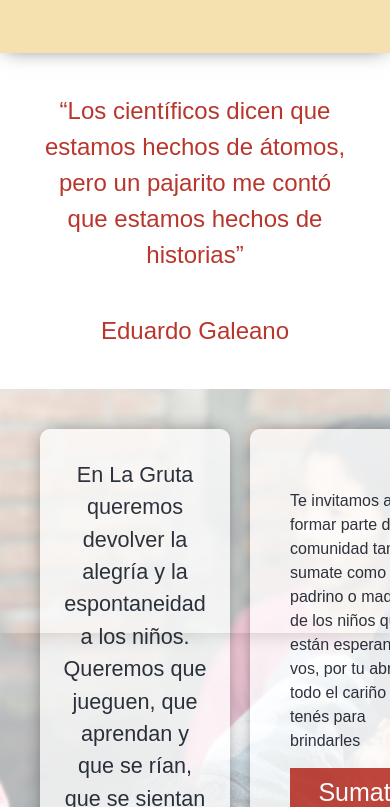
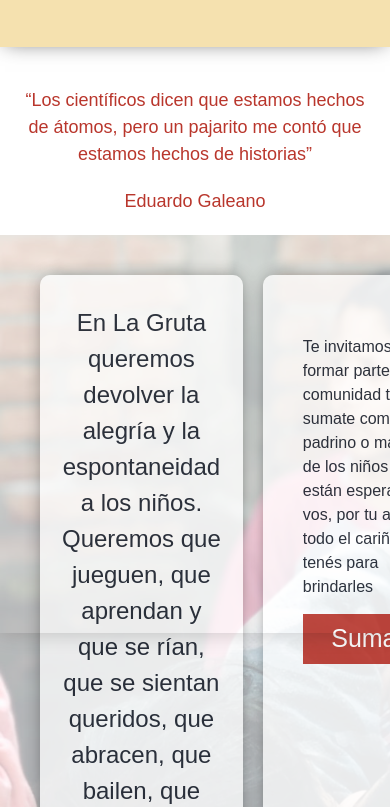
Before and after one commit to sofiaparraweb/lagrutaclient, a React (Vite) app: page / in a window 390 px wide. Shown: the part 937-1744 px from the top of the page. Built offline with nearby package versions, Linux system fonts and the light colour scheme; no server answers; a web font is replaced by a local one.

Commit message:
para ver online

```diff
--- a/src/views/Home/DonaHome/Dona.module.css
+++ b/src/views/Home/DonaHome/Dona.module.css
@@ -49,12 +49,12 @@ p#SegundoAmarillo {
 }
 
 @media (max-width: 479px) {
-  p[id="PrimerAmarillo"],
-  p[id="SegundoAmarillo"] {
+  p#PrimerAmarillo,
+  p#SegundoAmarillo {
     font-size: 90%;
   }
 
-  .BotonMasNoticias[id="Dona"] {
+  .BotonParaDonar {
     font-size: 20px;
     height: 80px;
     width: 80px;
--- a/src/views/Home/Home.module.css
+++ b/src/views/Home/Home.module.css
@@ -1,9 +1,8 @@
-.Home{
-    margin-top: 65px;
+.Home {
+  margin-top: 5%; /* Utilizamos porcentaje para ajustar proporcionalmente en diferentes dispositivos */
   margin-bottom: 100px;
 }
 
-/* ----------------------------------LOADING---------------------------------- */
 .loading-container {
   display: flex;
   justify-content: center;
@@ -25,7 +24,6 @@
   }
 }
 
-/* -----------------------------------IMAGEN LA GRUTA----------------------------------- */
 .imageHomeContainer {
   display: flex;
   justify-content: center;
@@ -48,14 +46,11 @@ img[alt="lagruta"] {
   padding: 0 40px;
 }
 
-
-/* -----------------------------------NOTICIAS----------------------------------- */
-
 .NoticiasContenedor {
   position: relative;
   align-items: center;
   border: none;
-    box-shadow: 0px 0px 20px -5px rgba(0,0,0,0.61);
+  box-shadow: 0px 0px 20px -5px rgba(0, 0, 0, 0.61);
 }
 
 .BotonMasNoticias {
@@ -63,7 +58,7 @@ img[alt="lagruta"] {
   font-family: 'Roboto Condensed', sans-serif;
   top: 96%;
   left: 43%;
-    box-shadow: 0px 10px 10px -10px rgba(0,0,0,0.61);
+  box-shadow: 0px 10px 10px -10px rgba(0, 0, 0, 0.61);
   border: solid 2px;
   background-color: white;
   color: #ef6d1f;
@@ -85,26 +80,25 @@ img[alt="lagruta"] {
   color: white;
 }
 
-/* -----------------------------------UBICACION LA GRUTA----------------------------------- */
-.UbicacionContenedor{
+.UbicacionContenedor {
   display: flex;
   flex-direction: column;
   padding-top: 5%;
 }
 
-.UbicacionUbicacion{
+.UbicacionUbicacion {
   font-family: 'Wicked Grit', sans-serif;
   text-align: center;
-    color:#124476;
+  color: #124476;
   font-size: 30px;
   padding: 3% 0;
 }
 
-.MapaUbicacion{
-    border:none;
+.MapaUbicacion {
+  border: none;
 }
 
-.ContenedorTextoUbicacion{
+.ContenedorTextoUbicacion {
   padding: 30px 0;
   background-color: rgb(241, 241, 241);
   font-family: 'Roboto Condensed', sans-serif;
@@ -113,8 +107,7 @@ img[alt="lagruta"] {
   font-size: 25px;
   text-align: center;
   padding-bottom: 10%;
-    color:#B9362C;
-
+  color: #B9362C;
 }
 
 .ContenedorRecuadros {
@@ -136,7 +129,6 @@ img[alt="lagruta"] {
   margin-right: 0;
 }
 
-/* Home.module.css */
 .RecuadrosContainer {
   position: relative;
 }
@@ -155,14 +147,52 @@ img[alt="lagruta"] {
 .GridContainer {
   display: grid;
   grid-template-columns: repeat(2, 1fr);
-    gap: 20px; /* Espacio entre las dos columnas */
-    padding: 40px; /* Ajusta el espaciado alrededor de los recuadros */
+  gap: 20px;
+  padding: 40px;
   opacity: 0.9;
 }
 
 .GridItem {
-    background-color: rgba(255, 255, 255, 0.8); /* Fondo con transparencia */
+  background-color: rgba(255, 255, 255, 0.8);
   border-radius: 10px;
   padding: 20px;
   box-shadow: 0px 0px 20px -5px rgba(0, 0, 0, 0.61);
 }
+
+/* Media queries para ajustes en dispositivos móviles */
+
+@media (max-width: 768px) {
+  .Home {
+    margin-top: 10%;
+  }
+
+  img[alt="lagruta"] {
+    max-height: 200px;
+    margin-top: -40px;
+    margin-bottom: 20px;
+  }
+
+  .frase {
+    font-size: 18px;
+    margin: 20px 0;
+    padding: 0 20px;
+  }
+
+  .BotonMasNoticias {
+    font-size: 16px;
+    padding: 2px 10px;
+  }
+
+  .UbicacionUbicacion {
+    font-size: 24px;
+    padding: 2% 0;
+  }
+
+  .ContenedorTextoUbicacion {
+    font-size: 20px;
+  }
+
+  .Recuadro {
+    padding: 10px;
+  }
+}
```
Lines whose indentation alone changed are shown as unchanged.
